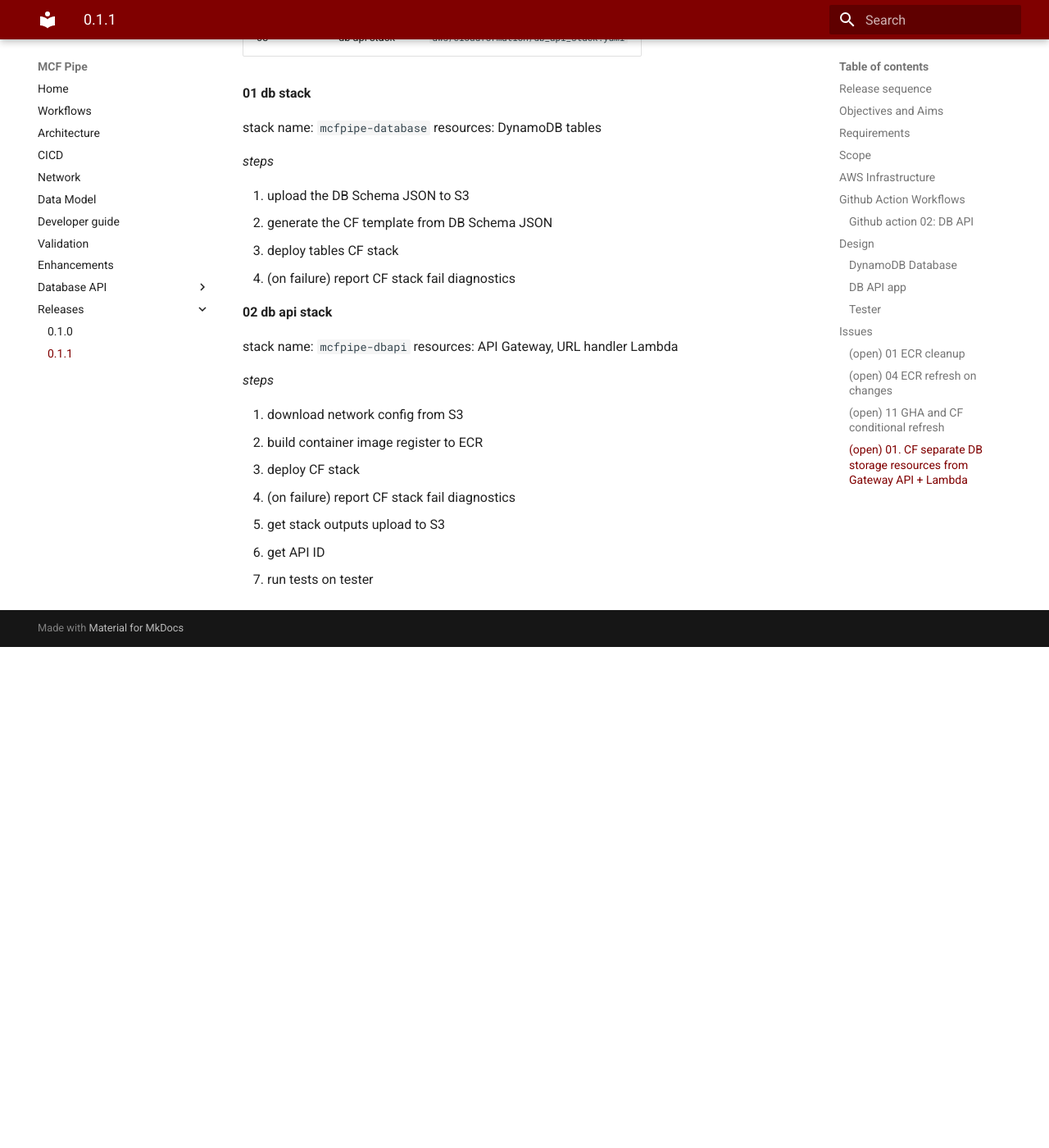
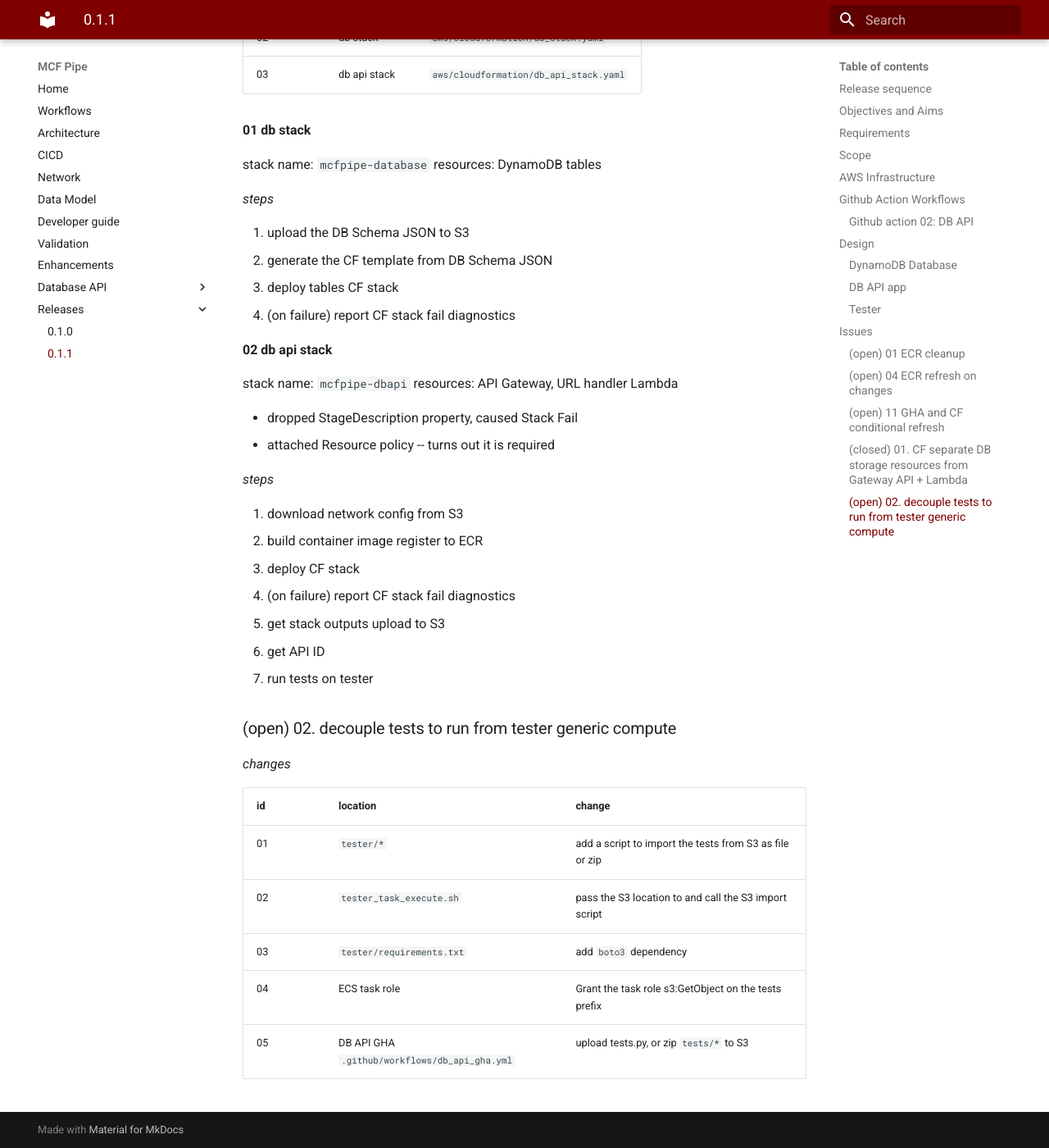
Before and after one commit to yayfalafels/mcfpipe, an MkDocs documentation site: the page built from docs/releases/011_dbapi.md, in a window 1280 px wide and 1400 px high, scrolled down 8008 px. Shown: the whole window at 82% size. Built offline with MkDocs 1.6.1 and Material for MkDocs 9.7.7, drawn with Linux system fonts in a browser that asks for light colours; before the commit the page ends 8797 px from its top, so only the background shows below that; some of the changed text lies outside the part shown.

Commit message:
list changes to make

```diff
--- a/docs/releases/011_dbapi.md
+++ b/docs/releases/011_dbapi.md
@@ -216,11 +216,12 @@ __requirements__
 
 | id | status | enhancement |
 | - | - | - |
-| 01 | open | CF separate DB storage resources from Gateway API + Lambda |
-| 02 | open | GHA tester image conditional refresh |
-| 03 | open | GHA jobdb image conditional refresh |
+| 01 | closed | CF separate DB storage resources from Gateway API + Lambda |
+| 02 | open | decouple tests to run from tester generic compute |
+| 03 | open | GHA tester image conditional refresh |
+| 04 | open | GHA jobdb image conditional refresh |
 
-### (open) 01. CF separate DB storage resources from Gateway API + Lambda
+### (closed) 01. CF separate DB storage resources from Gateway API + Lambda
 
 _CF templates_
 
@@ -247,6 +248,9 @@ __02 db api stack__
 stack name: `mcfpipe-dbapi`
 resources: API Gateway, URL handler Lambda
 
+- dropped StageDescription property, caused Stack Fail
+- attached Resource policy -- turns out it is required
+
 _steps_
 
 01. download network config from S3
@@ -256,3 +260,15 @@ _steps_
 05. get stack outputs upload to S3
 06. get API ID
 07. run tests on tester
+
+### (open) 02. decouple tests to run from tester generic compute
+
+_changes_
+
+| id | location | change |
+| - | - | - |
+| 01 | `tester/*` | add a script to import the tests from S3 as file or zip |
+| 02 | `tester_task_execute.sh` | pass the S3 location to and call the S3 import script |
+| 03 | `tester/requirements.txt` | add `boto3` dependency |
+| 04 | ECS task role | Grant the task role s3:GetObject on the tests prefix |
+| 05 | DB API GHA `.github/workflows/db_api_gha.yml` | upload tests.py, or zip `tests/*` to S3 |
```
Also changed, not shown: dev/releases/011_dbapi.md (+29 -7 lines).
